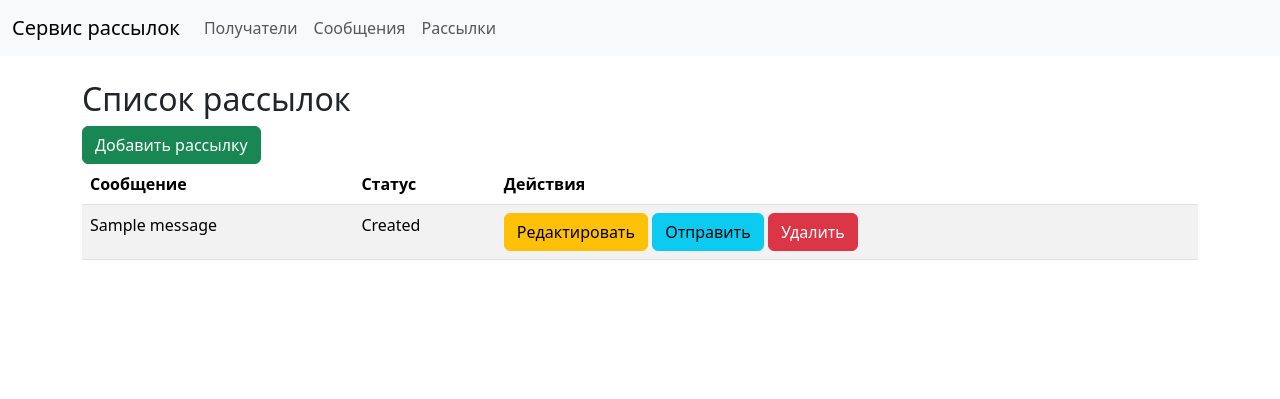
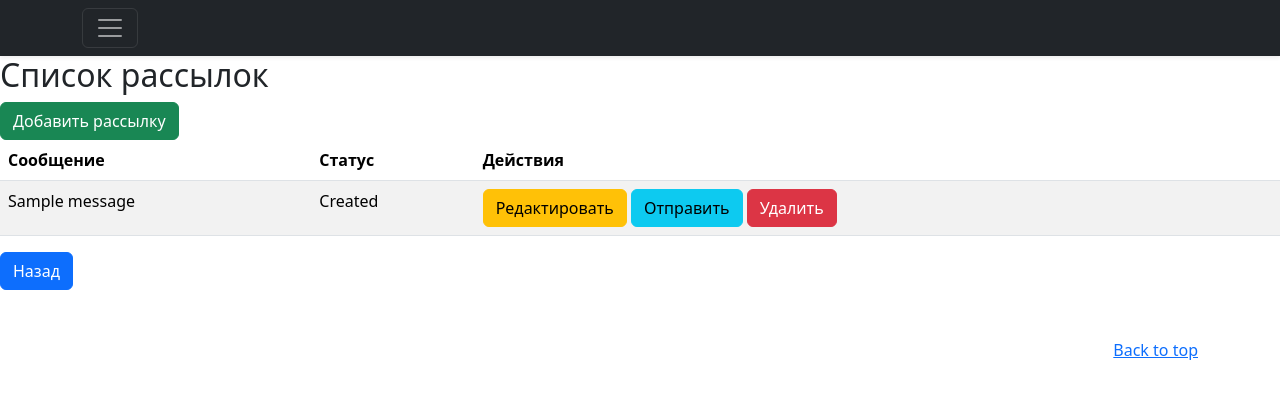
Before and after one commit to gulnaramari/Module7_cursovik, a Django app: page /mailings/ in a window 1280 px wide. Shown: the top 399 px of the page. Run offline with Django 5.2, Linux system fonts and the light colour scheme; tables that the repository leaves empty hold one stand-in row (values such as "Sample post"); some libraries are stand-ins or nearby versions.

Commit message:
работа с щаблонами

```diff
--- a/myproject/messenger/templates/messenger/base.html
+++ b/myproject/messenger/templates/messenger/base.html
@@ -5,35 +5,70 @@
     <meta charset="UTF-8">
     <meta name="viewport" content="width=device-width, initial-scale=1, shrink-to-fit=no">
     <link rel="stylesheet" href="{% static 'css/bootstrap.min.css' %}">
+    <link rel="apple-touch-icon" href="/docs/5.3/assets/img/favicons/apple-touch-icon.png" sizes="180x180">
+    <link rel="icon" href="/docs/5.3/assets/img/favicons/favicon-32x32.png" sizes="32x32" type="image/png">
+    <link rel="mask-icon" href="/docs/5.3/assets/img/favicons/safari-pinned-tab.svg" color="#712cf9">
+    <link rel="icon" href="/docs/5.3/assets/img/favicons/favicon.ico">
+    <meta name="theme-color" content="#712cf9">
+
     <title>{% block title %} Сервис рассылок {% endblock %}</title>
 </head>
 <body>
-    <nav class="navbar navbar-expand-lg navbar-light bg-light">
-        <div class="container-fluid">
-            <a class="navbar-brand" href="{% url 'messenger:home' %}">Сервис рассылок</a>
-            <button class="navbar-toggler" type="button" data-bs-toggle="collapse" data-bs-target="#navbarNav" aria-controls="navbarNav" aria-expanded="false" aria-label="Toggle navigation">
-                <span class="navbar-toggler-icon"></span>
-            </button>
-            <div class="collapse navbar-collapse" id="navbarNav">
-                <ul class="navbar-nav">
-                    <li class="nav-item">
-                        <a class="nav-link" href="{% url 'messenger:list_recipient' %}">Получатели</a>
-                    </li>
-                    <li class="nav-item">
-                        <a class="nav-link" href="{% url 'messenger:message_list' %}">Сообщения</a>
-                    </li>
-                    <li class="nav-item">
-                        <a class="nav-link" href="{% url 'messenger:list_mailing' %}">Рассылки</a>
-                    </li>
-                </ul>
-            </div>
+    <header data-bs-theme="dark">
+  <div class="collapse text-bg-dark" id="navbarHeader">
+    <div class="container">
+      <div class="row">
+        <div class="col-sm-8 col-md-7 py-4">
+          <h4>О нас</h4>
+          <span style="font-color:#57fd8c;">Добро пожаловать в наш сервис!</span>
+          <p class="text-body-secondary">
+            Сервис рассылок. Здесь вы можете управлять рассылками сообщений для ваших клиентов!</p>
         </div>
-    </nav>
+        <div class="col-sm-4 offset-md-1 py-4">
+          <ul class="list-unstyled">
 
-    <div class="container mt-4">
-        {% block content %}{% endblock %}
+
+            {% if user.is_authenticated %}
+            <li><a href="{% url 'messenger:home' %}" class="text-white">Вход</a></li>
+
+            <form method="post" action="{% url 'users:logout' %}" style="display: inline">
+                {% csrf_token %}
+                <button class="p-2 btn btn-outline-primary">Выйти</button>
+            </form>
+
+            {% else %}
+            <li><a href="{% url 'users:login' %}" class="text-white">Вход</a></li>
+            <li><a href="{% url 'users:register' %}" class="text-white">Регистрация</a></li>
+            {% endif %}
+          </ul>
+        </div>
+      </div>
     </div>
+  </div>
+  <div class="navbar navbar-dark bg-dark shadow-sm">
+    <div class="container">
+      <button class="navbar-toggler" type="button" data-bs-toggle="collapse" data-bs-target="#navbarHeader" aria-controls="navbarHeader" aria-expanded="false" aria-label="Toggle navigation">
+        <span class="navbar-toggler-icon"></span>
+      </button>
+    </div>
+  </div>
+</header>
 
-    <script src="{% static 'js/bootstrap.bundle.min.js' %}"></script>
+<main>
+{% block content %}
+
+
+{% endblock %}
+</main>
+
+<footer class="text-body-secondary py-5">
+  <div class="container">
+    <p class="float-end mb-1">
+      <a href="#">Back to top</a>
+    </p>
+  </div>
+</footer>
+<script defer src="{% static 'js/bootstrap.bundle.min.js' %}"></script>
+
 </body>
 </html>
--- a/myproject/messenger/templates/messenger/home.html
+++ b/myproject/messenger/templates/messenger/home.html
@@ -3,10 +3,8 @@
 {% block title %}Главная{% endblock %}
 
 {% block content %}
-<h1>Добро пожаловать в наш сервис рассылок!</h1>
+<h4>Добро пожаловать!</h4>
 <p>
-    <a href="{% url 'messenger:list_recipient' %}" class="btn btn-primary">Перейти к получателям</a>
-    <a href="{% url 'messenger:message_list' %}" class="btn btn-primary">Перейти к сообщениям</a>
-    <a href="{% url 'messenger:list_mailing' %}" class="btn btn-primary">Перейти к рассылкам</a>
+
 </p>
 {% endblock %}
--- a/myproject/messenger/templates/messenger/list_mailing.html
+++ b/myproject/messenger/templates/messenger/list_mailing.html
@@ -4,7 +4,7 @@
 
 {% block content %}
 <h2>Список рассылок</h2>
-<a href="{% url 'mailing_create' %}" class="btn btn-success">Добавить рассылку</a>
+<a href="{% url 'messenger:mailing_create' %}" class="btn btn-success">Добавить рассылку</a>
 <table class="table table-striped">
     <thead>
         <tr>
@@ -19,12 +19,15 @@
             <td>{{ mailing.message.subject }}</td>
             <td>{{ mailing.status }}</td>
             <td>
-                <a href="{% url 'mailing_update' mailing.pk %}" class="btn btn-warning">Редактировать</a>
-                <a href="{% url 'send_mailing' mailing.pk %}" class="btn btn-info">Отправить</a>
-                <a href="{% url 'mailing_delete' mailing.pk %}" class="btn btn-danger">Удалить</a>
+                <a href="{% url 'messenger:mailing_update' mailing.pk %}" class="btn btn-warning">Редактировать</a>
+                <a href="{% url 'messenger:send_mailing' mailing.pk %}" class="btn btn-info">Отправить</a>
+                <a href="{% url 'messenger:mailing_delete' mailing.pk %}" class="btn btn-danger">Удалить</a>
             </td>
         </tr>
         {% endfor %}
     </tbody>
 </table>
+<div class="btn-group">
+               <a class="btn btn-primary" href="{% url 'messenger:home' %}" role="button">Назад</a>
+        </div>
 {% endblock %}
--- a/myproject/messenger/urls.py
+++ b/myproject/messenger/urls.py
@@ -2,9 +2,10 @@ from django.urls import path
 
 from .apps import MessengerConfig
 from .views import (
-    HomeView, RecipientListView, RecipientCreateView, RecipientUpdateView, RecipientDeleteView,
-    MessageListView, MessageCreateView, MessageUpdateView, MessageDeleteView,
-    MailingListView, MailingCreateView, MailingUpdateView, MailingDeleteView
+    HomeView, RecipientListView, RecipientCreateView, RecipientUpdateView,
+    RecipientDeleteView, MessageListView, MessageCreateView, MessageUpdateView,
+    MessageDeleteView, MailingListView, MailingCreateView, MailingUpdateView,
+    MailingDeleteView, SendMailingView
 )
 
 app_name = MessengerConfig.name
@@ -23,4 +24,5 @@ urlpatterns = [
     path('mailings/create/', MailingCreateView.as_view(), name='mailing_create'),
     path('mailings/update/<int:pk>/', MailingUpdateView.as_view(), name='mailing_update'),
     path('mailings/delete/<int:pk>/', MailingDeleteView.as_view(), name='mailing_delete'),
+    path('send-mailing/<int:mailing_id>/', SendMailingView.as_view(), name='send_mailing'),
     ]
--- a/myproject/messenger/views.py
+++ b/myproject/messenger/views.py
@@ -96,3 +96,43 @@ class HomeView(generic.TemplateView):
         context['active_mailings'] = Mailing.objects.filter(status='Запущена').count()
         context['unique_recipients'] = Recipient.objects.count()
         return context
+
+
+class SendMailingView(generic.View):
+    def post(self, request, mailing_id):
+        mailing = self.get_object(mailing_id)
+        recipients = mailing.recipients.all()
+
+        # Инициация отправки
+        for recipient in recipients:
+            try:
+                send_mail(
+                    mailing.message.subject,
+                    mailing.message.body,
+                    'from@example.com',  # email from
+                    [recipient.email],
+                    fail_silently=False,
+                )
+                status = 'Done'
+                server_response = 'Письмо отправлено успешно.'
+            except Exception as e:
+                status = 'Failed'
+                server_response = str(e)
+
+            # Сохранение попытки рассылки
+            SendAttempt.objects.create(
+                mailing=mailing,
+                status=status,
+                server_response=server_response
+            )
+
+        # Обновление статуса рассылки
+        if mailing.status == 'Создана':
+            mailing.status = 'Запущена'
+            mailing.first_sent_at = timezone.now()
+            mailing.save()
+
+        return render(request, 'status_mailing.html', {'mailing': mailing})
+
+    def get_object(self, mailing_id):
+        return Mailing.objects.get(id=mailing_id)
--- a/myproject/users/templates/users/register.html
+++ b/myproject/users/templates/users/register.html
@@ -7,7 +7,7 @@
 
 {% block content %}
     <div class="row text-left">
-        {% include 'catalog/header.html' %}
+
             <form method="POST" enctype="multipart/form-data">
                 {% csrf_token %}
                 {{ form.as_p }}
```
Also changed, not shown: myproject/messenger/templates/messenger/list_recipient.html (+6 -3 lines), myproject/messenger/templates/messenger/message_confirm_delete.html (added, +13 -0 lines), myproject/messenger/templates/messenger/message_list.html (+6 -3 lines), myproject/messenger/templates/messenger/recipient_confirm_delete.html (added, +13 -0 lines).
